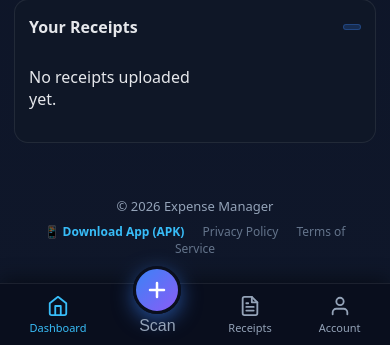
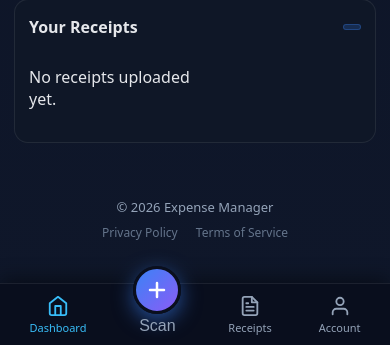
Before and after one commit to Abdullah-E63s/Expense-Manager, a Flask app: page /dashboard in a window 390 px wide. Shown: the part 2048-2393 px from the top of the page. Run offline with Flask 3, Linux system fonts and the light colour scheme; the visitor is signed in with stand-in values (Sample User, id 1); data that the repository does not hold is empty; some libraries are stand-ins or nearby versions.

Commit message:
style: hide download APK link on mobile devices and inside mobile app

```diff
--- a/static/css/style.css
+++ b/static/css/style.css
@@ -1677,3 +1677,21 @@ div[style*="z-index: 2000000000"] {
   from { transform: rotate(0deg); }
   to { transform: rotate(360deg); }
 }
+
+/* ==========================================================================
+   Hide Download APK Links on Mobile & inside Mobile App
+   ========================================================================== */
+
+.download-apk-link,
+a[href*="/download"],
+a[href*="app.apk"] {
+  display: none !important;
+}
+
+/* Only show on Desktop / Laptop screens */
+@media (min-width: 1024px) {
+  .download-apk-link,
+  a.download-apk-link[href*="/download"] {
+    display: inline-block !important;
+  }
+}
--- a/templates/index.html
+++ b/templates/index.html
@@ -321,7 +321,7 @@
         <div class="footer">
             <div>© <span id="current-year"></span> Expense Manager</div>
             <div style="margin-top: 8px; font-size: 12px;">
-                <a href="/download" style="color: #38bdf8; font-weight: 600; text-decoration: none; margin-right: 15px;">📱 Download App (APK)</a>
+                <a href="/download" class="download-apk-link" style="color: #38bdf8; font-weight: 600; text-decoration: none; margin-right: 15px;">📱 Download App (APK)</a>
                 <a href="/privacy-policy" style="color: #64748b; text-decoration: none; margin-right: 15px;">Privacy Policy</a>
                 <a href="/terms-of-service" style="color: #64748b; text-decoration: none;">Terms of Service</a>
             </div>
```
